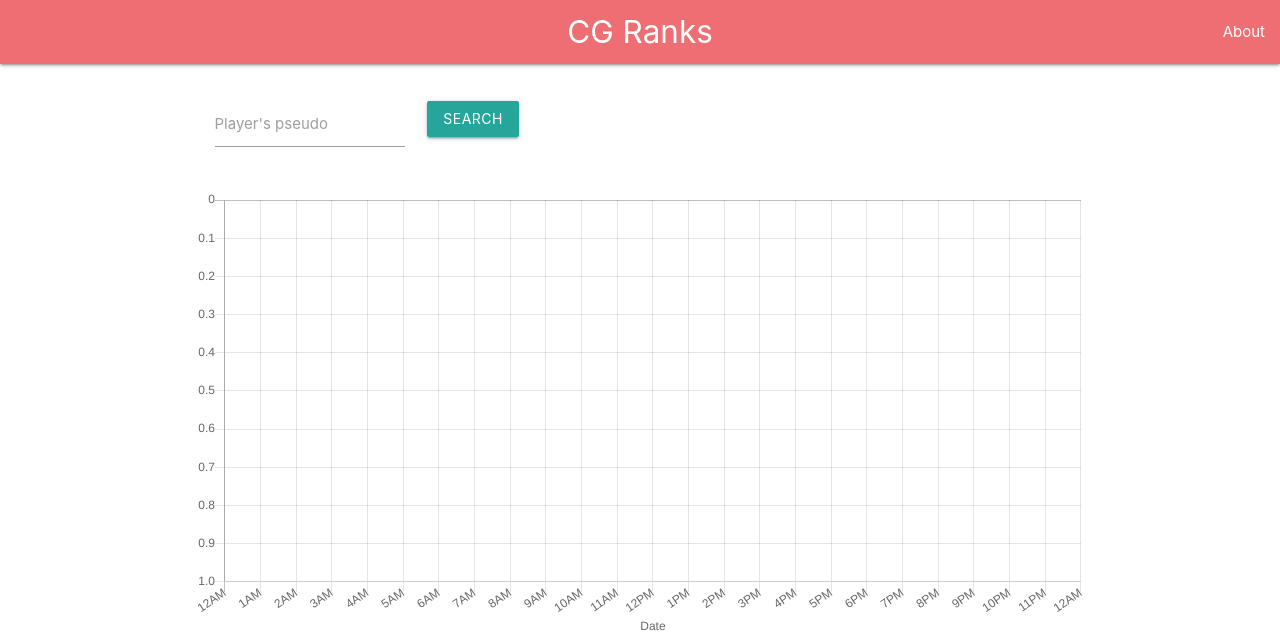
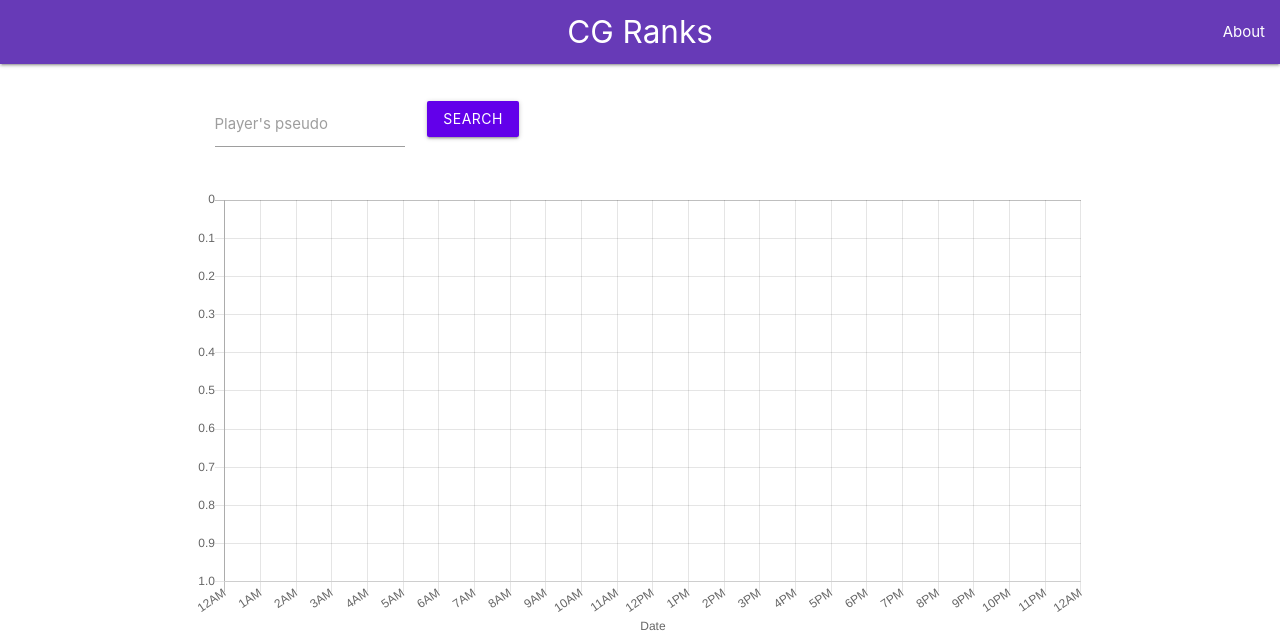
Before and after one commit to AdrienVannson/CG-Ranking, a PHP site: page / in a window 1280 px wide. Shown: the top 637 px of the page. Run offline with PHP 8.4, Linux system fonts and the light colour scheme; some libraries are stand-ins or nearby versions.

Commit message:
Change the theme color

```diff
--- a/index.php
+++ b/index.php
@@ -6,11 +6,12 @@
   <link href="https://fonts.googleapis.com/icon?family=Material+Icons" rel="stylesheet">
   <link rel="stylesheet" href="https://cdnjs.cloudflare.com/ajax/libs/materialize/1.0.0-rc.2/css/materialize.min.css">
   <meta name="viewport" content="width=device-width, initial-scale=1.0"/>
+  <link rel="stylesheet" type="text/css" href="styles.css">
 </head>
 <body>
 
   <nav>
-    <div class="nav-wrapper">
+    <div class="nav-wrapper deep-purple">
       <a href="#" class="brand-logo center">CG Ranks</a>
       <ul id="nav-mobile" class="hide-on-med-and-down right">
         <li><a class="modal-trigger" href="#about">About</a></li>
@@ -29,7 +30,8 @@
         </div>
 
         <div class="input-field col s6">
-          <a class="waves-effect waves-light btn" onclick="addPlayer(document.getElementById('pseudo').value)">Search</a>
+          <a class="waves-effect waves-light btn deep-purple accent-4"
+             onclick="addPlayer(document.getElementById('pseudo').value)">Search</a>
         </div>
 
       </form>
--- /dev/null
+++ b/styles.css
@@ -0,0 +1,8 @@
+.input-field input[type=text]:focus + label {
+    color: #6200ea !important;
+}
+
+.input-field input[type=text]:focus {
+    border-bottom: 1px solid #6200ea !important;
+    box-shadow: 0 1px 0 0 #6200ea !important;
+}
```
